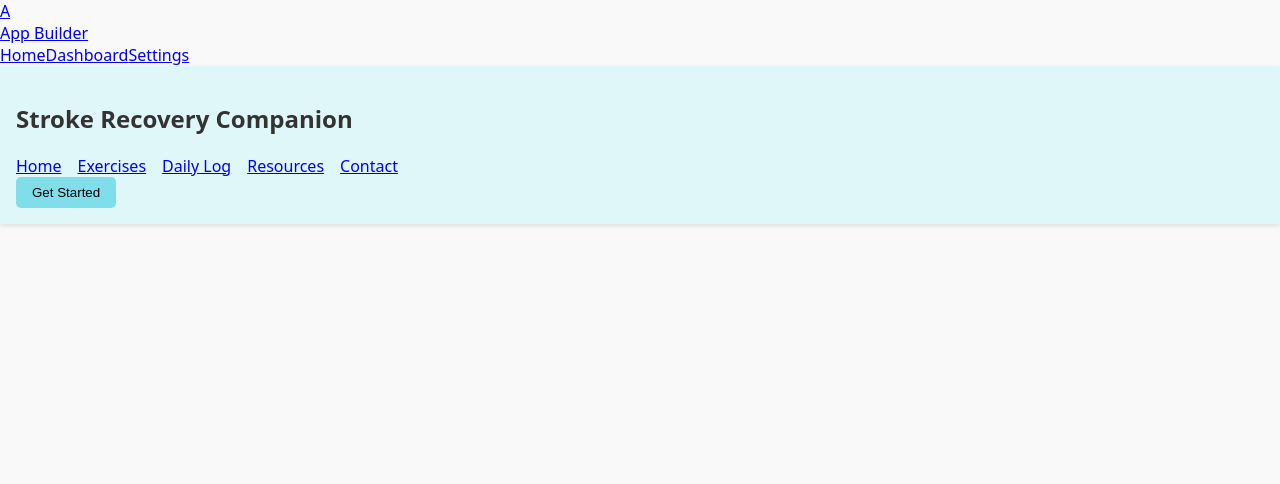
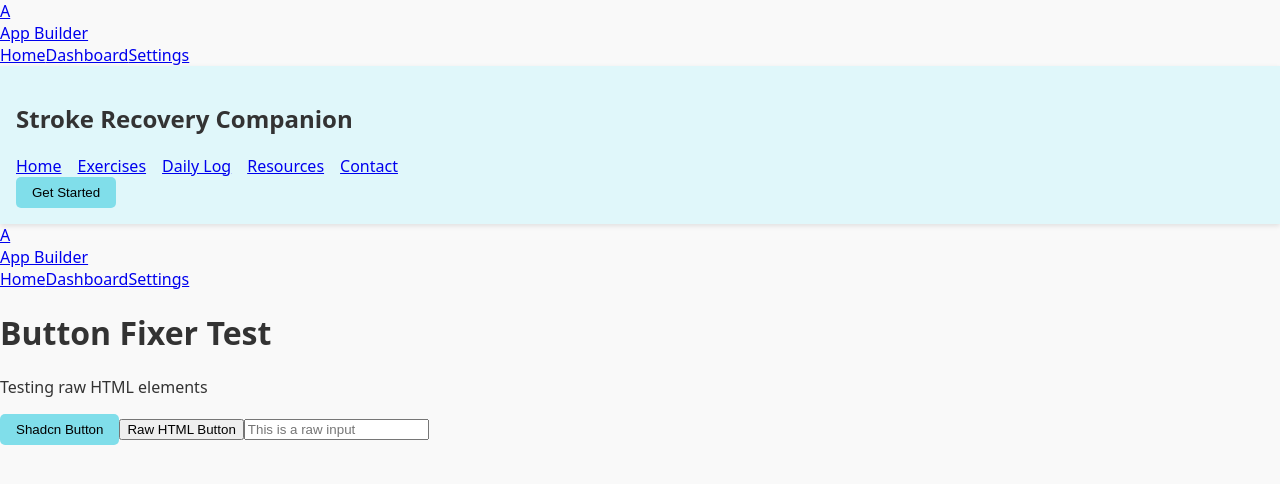
Before and after one commit to Rnocek14/my-first-ai-app, a React (Vite) app: page /button-fixer-test in a window 1280 px wide. Shown: the top 484 px of the page. Built offline with nearby package versions, Linux system fonts and the light colour scheme.

Commit message:
Add ButtonFixerTest page and update routing

```diff
--- a/src/App.tsx
+++ b/src/App.tsx
@@ -10,6 +10,7 @@ import DailyLogPage from './pages/DailyLogPage';
 import ResourcesPage from './pages/ResourcesPage';
 import Contact from './pages/Contact';
 import DashboardPage from './pages/DashboardPage';
+import ButtonFixerTest from './pages/ButtonFixerTest';
 
 const App: React.FC = () => {
   return (
@@ -22,6 +23,7 @@ const App: React.FC = () => {
         <Route path='/resources' element={<ResourcesPage />} />
         <Route path='/contact' element={<Contact />} />
         <Route path='/dashboard' element={<DashboardPage />} />
+        <Route path='/button-fixer-test' element={<ButtonFixerTest />} />
       </Routes>
     </AppShell>
   );
--- /dev/null
+++ b/src/pages/ButtonFixerTest.tsx
@@ -0,0 +1,20 @@
+import React from 'react';
+import { AppShell } from '@/layout/AppShell';
+import { PageHeader } from '@/layout/PageHeader';
+import { Input } from '@/components/ui/input';
+import { Button } from '@/components/ui/button';
+
+const ButtonFixerTest: React.FC = () => {
+  return (
+    <AppShell>
+      <PageHeader title="Button Fixer Test" subtitle="Testing raw HTML elements" />
+      <div className='flex flex-col gap-4 p-6'>
+        <Button>Shadcn Button</Button>
+        <Input type='button' value='Raw HTML Button' className='mt-4 p-2 border border-input rounded-md'  />
+        <Input placeholder="This is a raw input"  />
+      </div>
+    </AppShell>
+  );
+};
+
+export default ButtonFixerTest;
```
